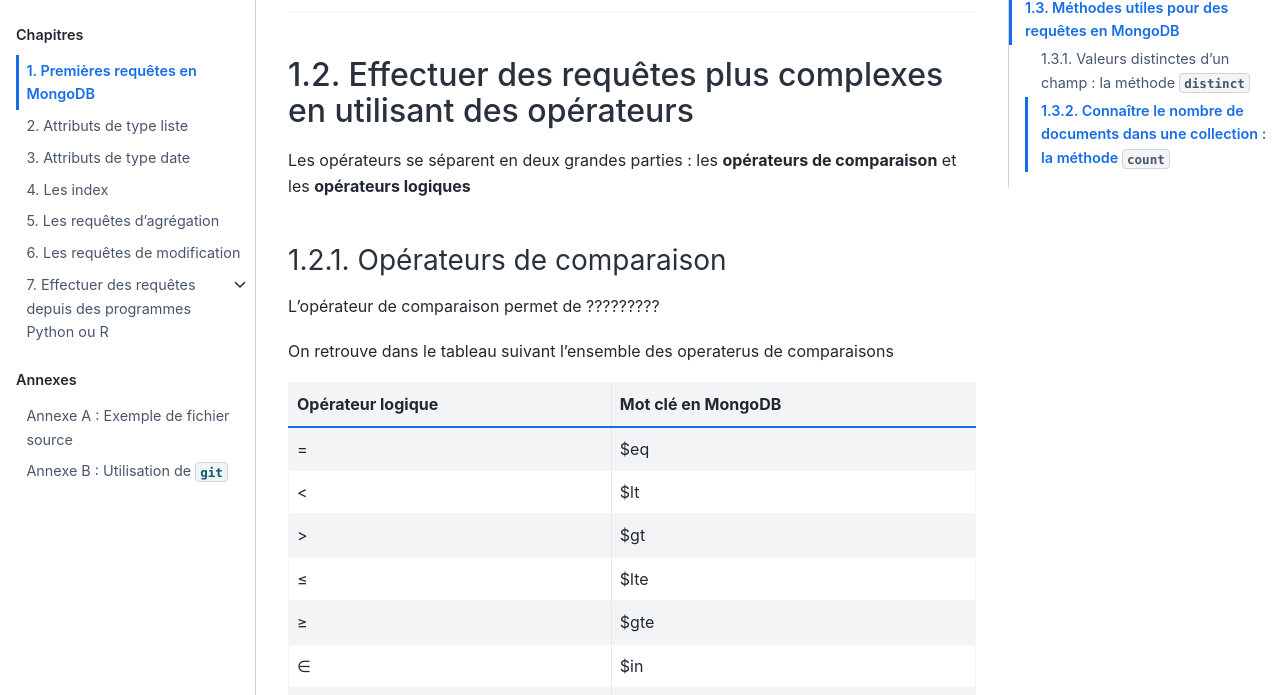
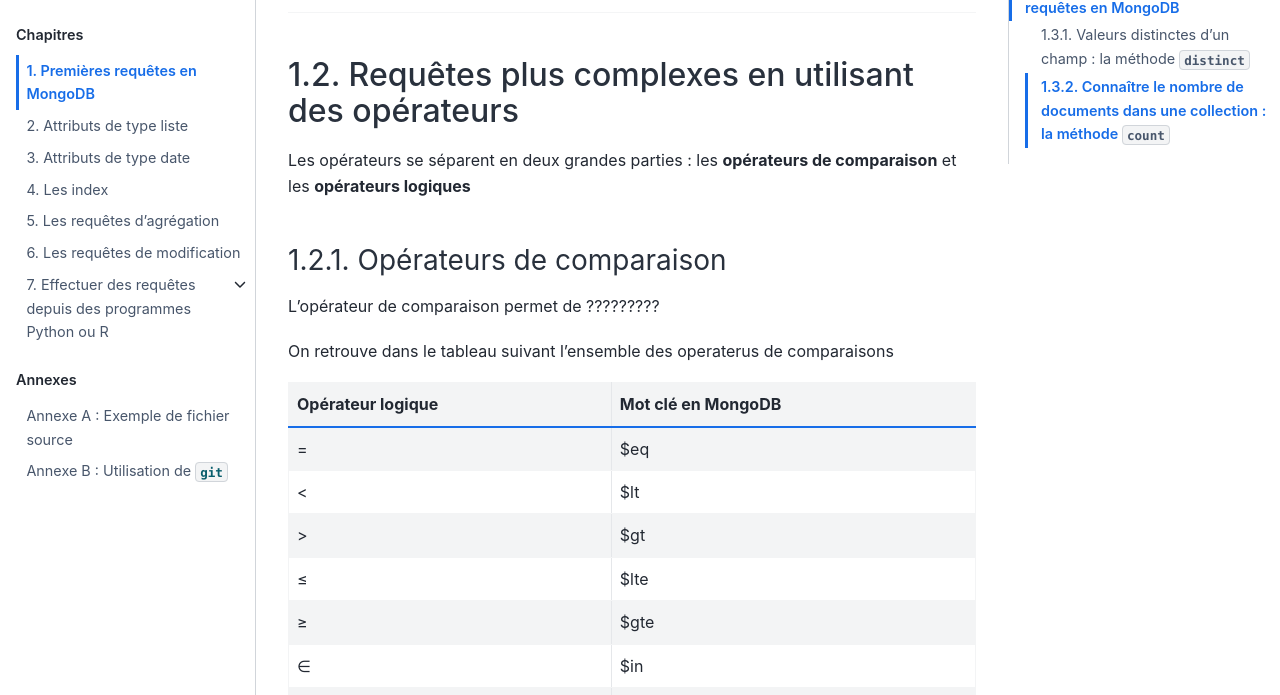
Before and after one commit to rtavenar/mongo_book, a Jupyter Book: the page built from content/01_find.md, in a window 1280 px wide and 900 px high, scrolled down 1338 px, cut to the strip 205-900 px from the top of the window. Built offline with Jupyter Book 1.0.4 settings and Sphinx 7.4.7 and the Sphinx Book theme 1.1.4, drawn with Linux system fonts in a browser that asks for light colours; some of the changed text lies outside the part shown.

Commit message:
Update 01_find.md

```diff
--- a/content/01_find.md
+++ b/content/01_find.md
@@ -62,7 +62,7 @@
 
 ---
 
-## Effectuer des requêtes plus complexes en utilisant des opérateurs
+## Requêtes plus complexes en utilisant des opérateurs
 
 Les opérateurs se séparent en deux grandes parties : les **opérateurs de comparaison** et les **opérateurs logiques**
 
```
